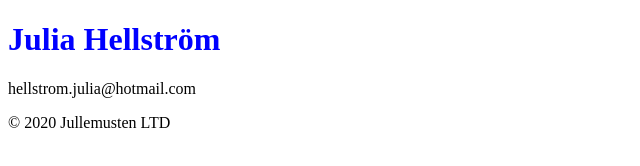
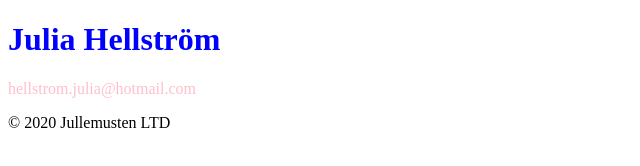
Before and after one commit to jullemusten/hello-world-julia, a plain HTML site: page index.html in a window 1280 px wide. Shown: the whole page, without its empty margins (0-640 px from the left). Drawn offline with Linux system fonts and the light colour scheme.

Commit message:
color fix

```diff
--- a/index.html
+++ b/index.html
@@ -8,7 +8,7 @@
 </head>
 <body>
     <h1 style="color:blue;">Julia Hellström</h1>
-    <p>hellstrom.julia@hotmail.com</p>
+    <p style="color:pink;"> hellstrom.julia@hotmail.com</p>
     <footer>&copy; 2020 Jullemusten LTD</footer>
 </body>
 </html>
```
